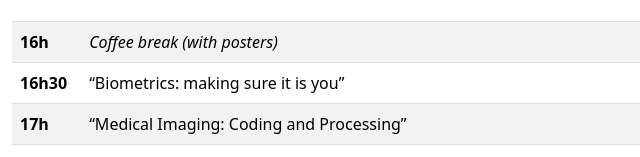
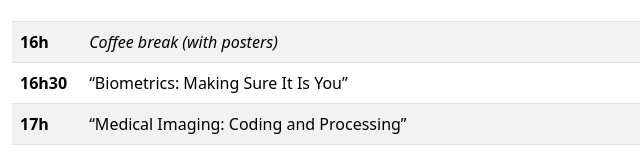
Before and after one commit to sps-sbc-ipleiria/2024_mmsp_leiria, a plain HTML site: page index.html in a window 1280 px wide. Shown: the part 2467-2624 px from the top of the page, 70-710 px from the left. Drawn offline with nearby package versions, Linux system fonts and the light colour scheme.

Commit message:
Capitalize biometrics talk

```diff
--- a/index.html
+++ b/index.html
@@ -278,7 +278,7 @@
                 </tr>
                 <tr>
                     <td><b>16h30</b></td>
-                    <td>“Biometrics: making sure it is you”</td>
+                    <td>“Biometrics: Making Sure It Is You”</td>
                     <td>Paulo Correia, IST</td>
                 </tr>
                 <tr>
```
